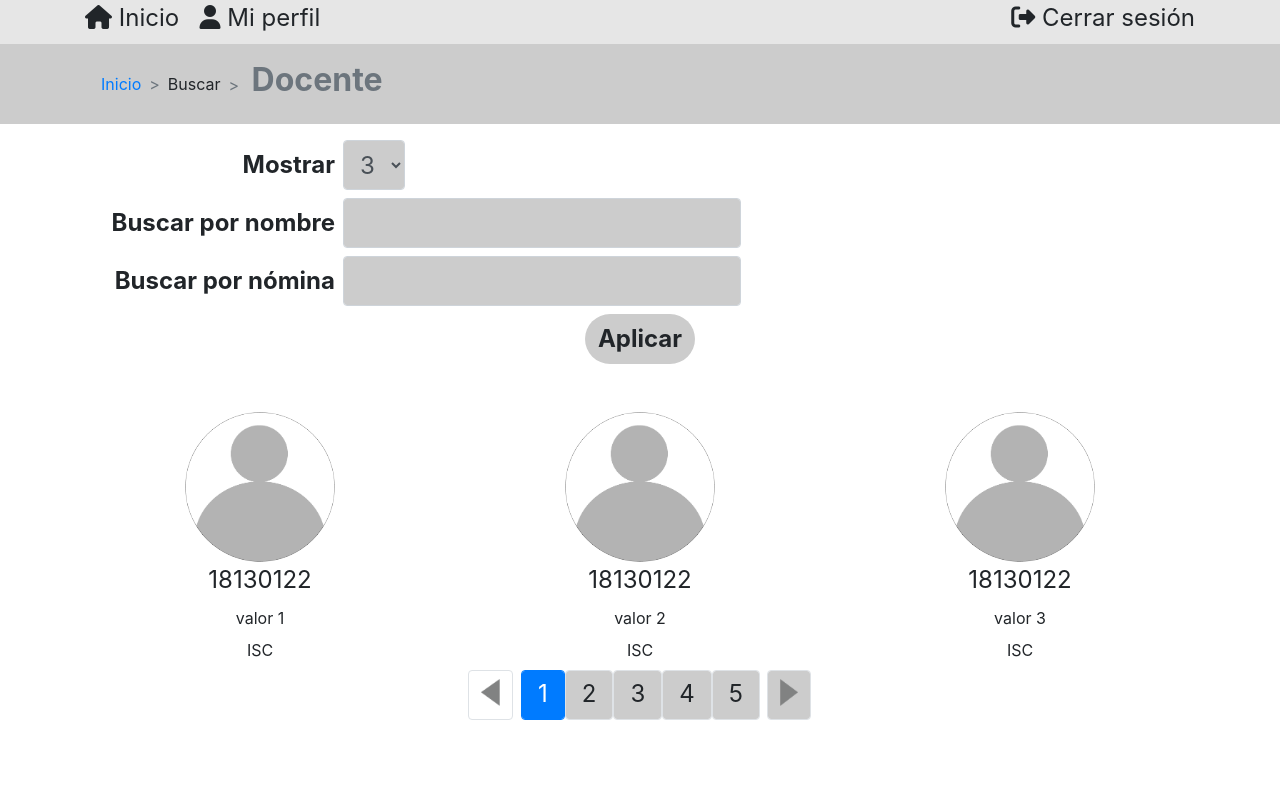
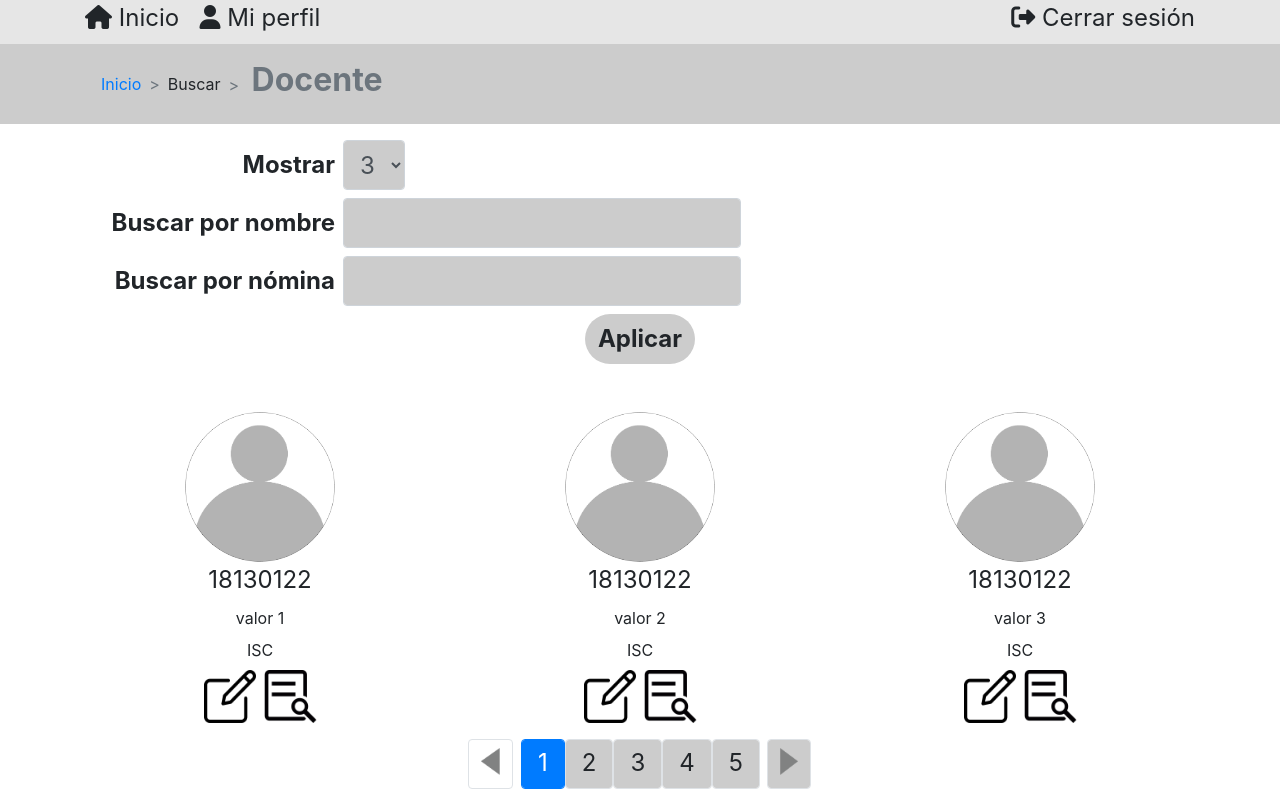
Before and after one commit to Chriss9720/Academias_V_2_0, a plain HTML site: page buscarDocente.html in a window 1280 px wide. Drawn offline with nearby package versions, Linux system fonts and the light colour scheme.

Commit message:
buscarDocente

```diff
--- a/css/formulario.css
+++ b/css/formulario.css
@@ -34,3 +34,7 @@
 .flechaCont {
     height: 50px;
 }
+
+.opciones {
+    width: 15% !important;
+}
--- a/js/buscarDocente.js
+++ b/js/buscarDocente.js
@@ -83,6 +83,10 @@ $(document).ready(() => {
                         <label class="text-input">${datos[i].nomina}</label>
                         <label>${datos[i].nombre}</label>
                         <label>${datos[i].carrera}</label>
+                        <div class="d-flex d-inline justify-content-center mb-3">
+                            <img src="img/editar.png" class="opciones img-fluid click" title="editar">
+                            <img src="img/ver-detalles.png" class="opciones img-fluid click ml-2" title="ver">
+                        </div>
                     </div>
                 </div>
             `;
```
